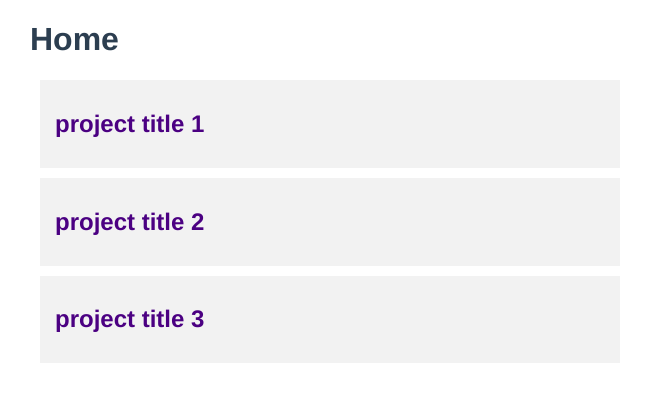
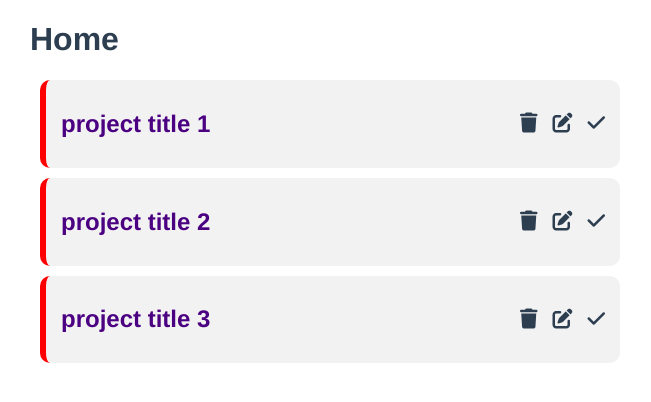
Before and after one commit to r1d3rzz/project_planner, a Vue app: page / in a window 1280 px wide. Shown: the top 402 px of the page, without its empty margins (310-961 px from the left). Built offline with nearby package versions, Linux system fonts and the light colour scheme; data requests are answered from the project's data file.

Commit message:
adding css and icon in SingleProject

```diff
--- a/public/index.html
+++ b/public/index.html
@@ -1,15 +1,23 @@
 <!DOCTYPE html>
 <html lang="">
   <head>
-    <meta charset="utf-8">
-    <meta http-equiv="X-UA-Compatible" content="IE=edge">
-    <meta name="viewport" content="width=device-width,initial-scale=1.0">
-    <link rel="icon" href="<%= BASE_URL %>favicon.ico">
+    <meta charset="utf-8" />
+    <meta http-equiv="X-UA-Compatible" content="IE=edge" />
+    <meta name="viewport" content="width=device-width,initial-scale=1.0" />
+    <link rel="icon" href="<%= BASE_URL %>favicon.ico" />
+    <script
+      src="https://kit.fontawesome.com/2c87f61656.js"
+      crossorigin="anonymous"
+    ></script>
     <title><%= htmlWebpackPlugin.options.title %></title>
   </head>
   <body>
     <noscript>
-      <strong>We're sorry but <%= htmlWebpackPlugin.options.title %> doesn't work properly without JavaScript enabled. Please enable it to continue.</strong>
+      <strong
+        >We're sorry but <%= htmlWebpackPlugin.options.title %> doesn't work
+        properly without JavaScript enabled. Please enable it to
+        continue.</strong
+      >
     </noscript>
     <div id="app"></div>
     <!-- built files will be auto injected -->
--- a/src/components/SingleProject.vue
+++ b/src/components/SingleProject.vue
@@ -1,6 +1,15 @@
 <template>
-  <div class="project" @click="showDetail = !showDetail">
-    <h2>{{ project.title }}</h2>
+  <div class="project">
+    <div class="flexing">
+      <div>
+        <h2 @click="showDetail = !showDetail">{{ project.title }}</h2>
+      </div>
+      <div>
+        <i class="fas fa-solid fa-trash pjEditBtn"></i>
+        <i class="fas fa-solid fa-edit pjEditBtn"></i>
+        <i class="fas fa-solid fa-check pjEditBtn"></i>
+      </div>
+    </div>
     <p v-if="showDetail">{{ project.detail }}</p>
   </div>
 </template>
@@ -21,9 +30,29 @@
   background-color: #f2f2f2;
   padding: 10px 15px;
   margin: 10px;
-  cursor: pointer;
+  border-left: 6px solid red;
+  border-radius: 10px;
 }
 h2 {
   color: indigo;
+  cursor: pointer;
+  user-select: none;
+}
+h2:hover {
+  color: blue;
+}
+.flexing {
+  display: flex;
+  justify-content: space-between;
+  align-items: center;
+}
+.pjEditBtn {
+  font-size: 20px;
+  margin-left: 15px;
+  user-select: none;
+}
+.pjEditBtn:hover {
+  color: #777;
+  cursor: pointer;
 }
 </style>
```
